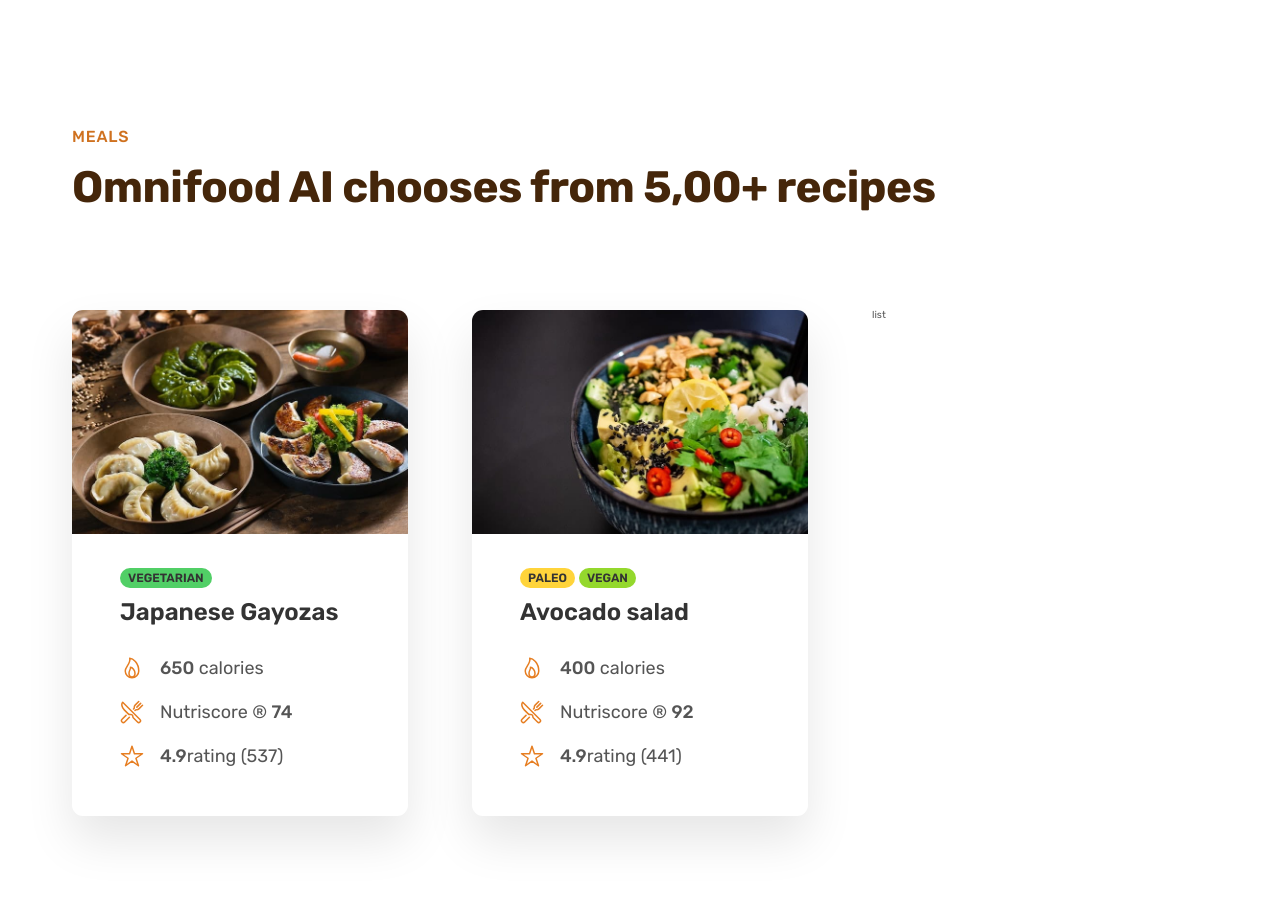
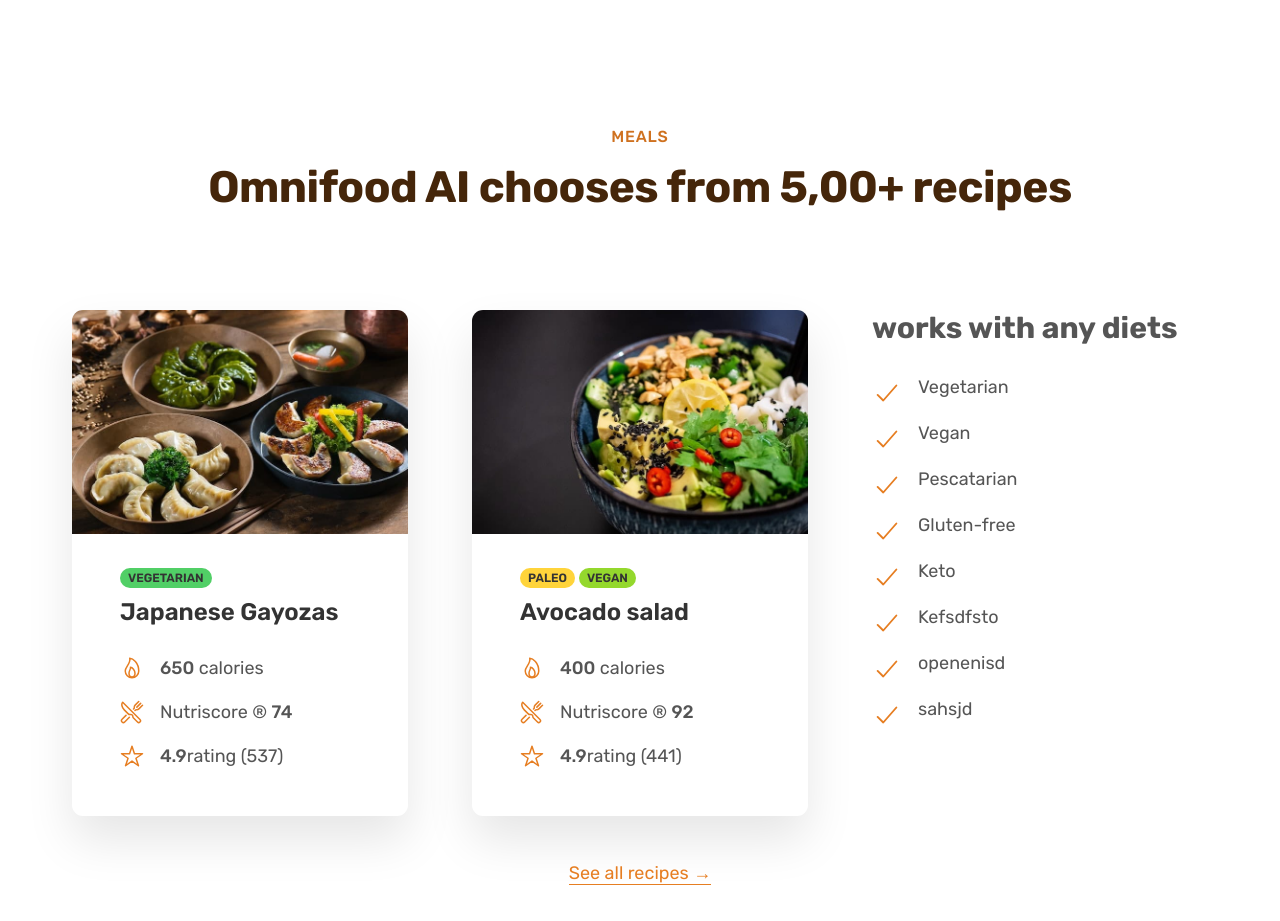
Before and after one commit to SinaHajipooor/Omnifood, a plain HTML site: page index.html in a window 1280 px wide. Shown: the part 2580-3501 px from the top of the page. Drawn offline with nearby package versions, Linux system fonts and the light colour scheme.

Commit message:
compelete the meals section

```diff
--- a/css/general.css
+++ b/css/general.css
@@ -74,7 +74,7 @@
     text-decoration: none;
     padding: 1.6rem 3.2rem;
     border-radius: 9px;
-    transition: background-color 0.3s;
+    transition: all 0.3s;
 }
 
 .btn--full:link,
@@ -100,10 +100,36 @@
     box-shadow: inset 0 0 0 3px #fff;
 }
 
+.link:link,
+.link:visited {
+    display: inline-block;
+    color: #e67e22;
+    text-decoration: none;
+    border-bottom: 1px solid currentColor;
+    padding-bottom: 2px;
+    transition: all 0.3s;
+}
+
+.link:hover,
+.link:active {
+    color: #cf711f;
+    border-bottom: 1px solid transparent;
+}
+
+/* HELPER SETTING CLASSES */
+
+
 .margin-right-sm {
     margin-right: 1.6rem !important;
 }
 
+.margin-bottom-md {
+    margin-bottom: 4.8rem !important;
+}
+
+.center-text {
+    text-align: center;
+}
 
 strong {
     font-weight: 500;
--- a/css/style.css
+++ b/css/style.css
@@ -232,6 +232,12 @@ body {
     box-shadow: 0 2.4rem 4.8rem rgba(0, 0, 0, 0.1);
     border-radius: 11px;
     overflow: hidden;
+    transition: all 0.4s;
+}
+
+.meal:hover {
+    box-shadow: 0 3.2rem 6.4rem rgba(0, 0, 0, 0.06);
+    transform: translateY(-1.2rem);
 }
 
 .meal-content {
@@ -298,3 +304,28 @@ body {
 .meal-img {
     width: 100%;
 }
+
+.all-recipes {
+    text-align: center;
+    font-size: 1.8rem;
+}
+
+.list {
+    list-style: none;
+    display: flex;
+    flex-direction: column;
+    gap: 1.6rem;
+}
+
+.list-item {
+    font-size: 1.8rem;
+    display: flex;
+    gap: 1.6rem;
+}
+
+
+.list-icon {
+    width: 3rem;
+    height: 3rem;
+    color: #e67e22;
+}
--- a/index.html
+++ b/index.html
@@ -109,11 +109,11 @@
             </div>
         </section>
         <section class="section-meals">
-            <div class="container">
+            <div class="container center-text">
                 <span class="subheading">Meals</span>
                 <h2 class="heading-secondary">Omnifood AI chooses from 5,00+ recipes</h2>
             </div>
-            <div class="container grid grid--3-cols">
+            <div class="container grid grid--3-cols margin-bottom-md">
                 <div class="meal">
                     <img src="img/meals/meal-1.jpg" alt="japanese Gayozas" class="meal-img">
                     <div class="meal-content">
@@ -161,7 +161,47 @@
                         </ul>
                     </div>
                 </div>
-                <div class="list">list</div>
+                <div class="diets">
+                    <h3 class="heading-tertiary">works with any diets</h3>
+                    <ul class="list">
+                        <li class="list-item">
+                            <ion-icon class="list-icon" name="checkmark-outline"></ion-icon>
+                            <span>Vegetarian</span>
+                        </li>
+                        <li class="list-item">
+                            <ion-icon class="list-icon" name="checkmark-outline"></ion-icon>
+                            <span>Vegan</span>
+                        </li>
+                        <li class="list-item">
+                            <ion-icon class="list-icon" name="checkmark-outline"></ion-icon>
+                            <span>Pescatarian</span>
+                        </li>
+                        <li class="list-item">
+                            <ion-icon class="list-icon" name="checkmark-outline"></ion-icon>
+                            <span>Gluten-free</span>
+                        </li>
+
+                        <li class="list-item">
+                            <ion-icon class="list-icon" name="checkmark-outline"></ion-icon>
+                            <span>Keto</span>
+                        </li>
+                        <li class="list-item">
+                            <ion-icon class="list-icon" name="checkmark-outline"></ion-icon>
+                            <span>Kefsdfsto</span>
+                        </li>
+                        <li class="list-item">
+                            <ion-icon class="list-icon" name="checkmark-outline"></ion-icon>
+                            <span>openenisd</span>
+                        </li>
+                        <li class="list-item">
+                            <ion-icon class="list-icon" name="checkmark-outline"></ion-icon>
+                            <span>sahsjd</span>
+                        </li>
+                    </ul>
+                </div>
+            </div>
+            <div class="container all-recipes">
+                <a href="" class="link">See all recipes &rarr; </a>
             </div>
         </section>
     </main>
```
